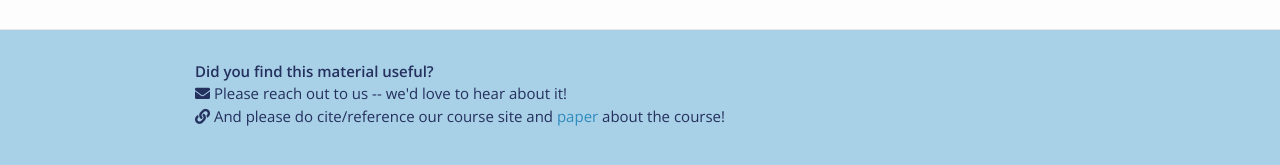
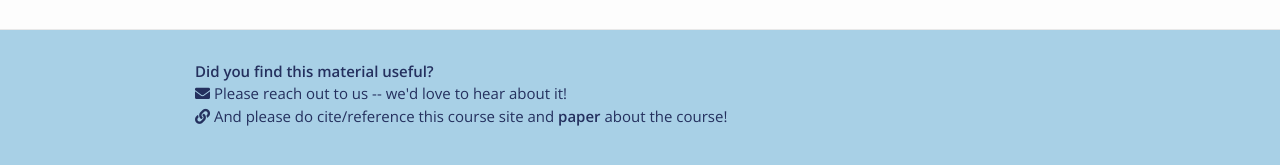
Before and after one commit to yanivyacoby/harvard-cs290, a Jekyll site: the page built from index.md, in a window 1280 px wide and 900 px high, scrolled down 1806 px. Shown: the part 728-893 px from the top of the window. Built offline with Jekyll 4.4.1, drawn with Linux system fonts in a browser that asks for light colours; nearby versions of some CDN libraries.

Commit message:
Update footer.html

```diff
--- a/_includes/footer.html
+++ b/_includes/footer.html
@@ -12,7 +12,7 @@
           <br/>
           <i class="fas fa-envelope"></i> Please reach out to us -- we'd love to hear about it!
           <br/>
-          <i class="fas fa-link"></i> And please do cite/reference our course site and <a href="https://arxiv.org/abs/2208.12650" target="_blank" rel="noopener noreferrer">paper</a> about the course!
+          <i class="fas fa-link"></i> And please do cite/reference this course site and <a href="https://arxiv.org/abs/2208.12650" target="_blank" rel="noopener noreferrer" style="color: #24305e;"><strong>paper</strong></a> about the course!
         </div>
 
       </div>
```
